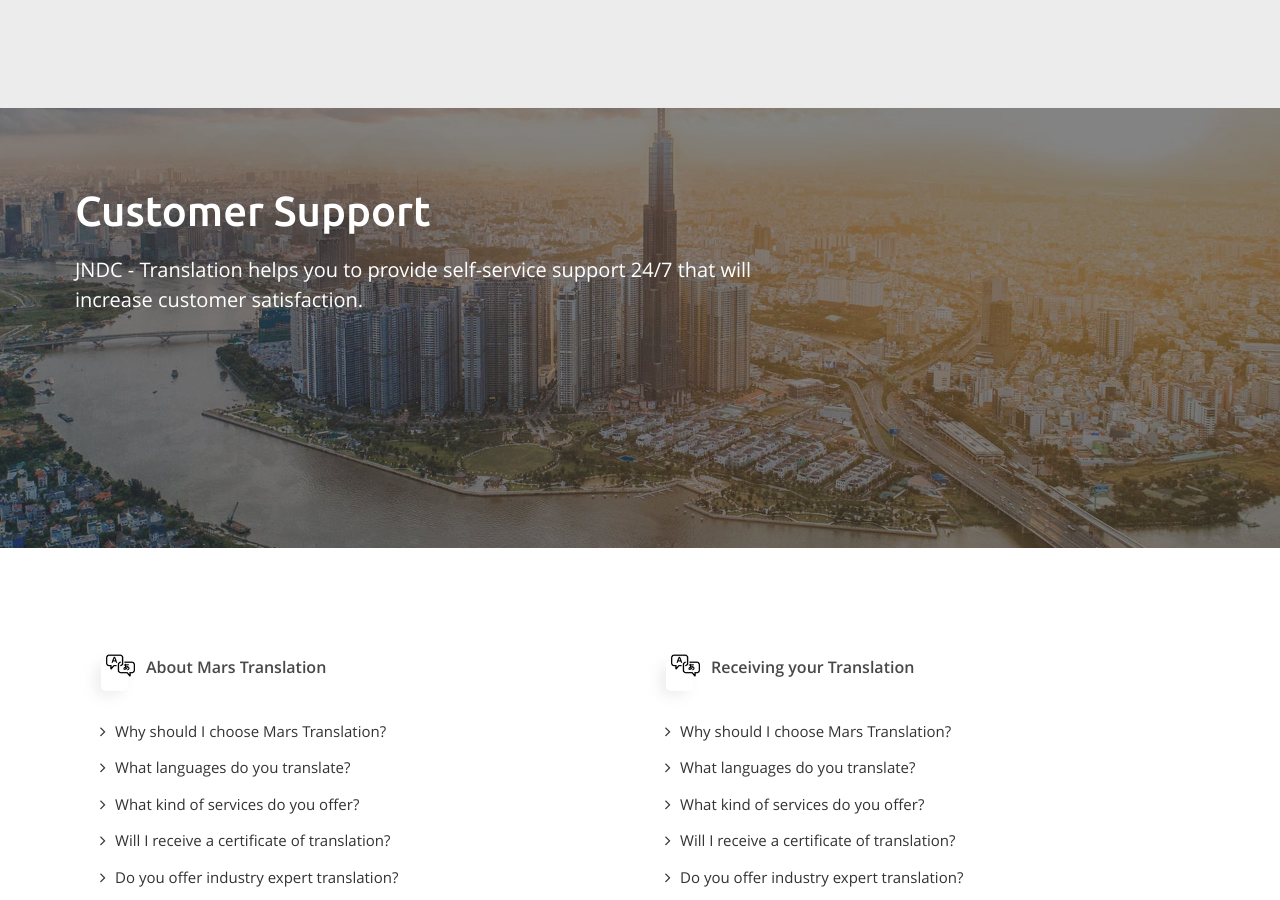
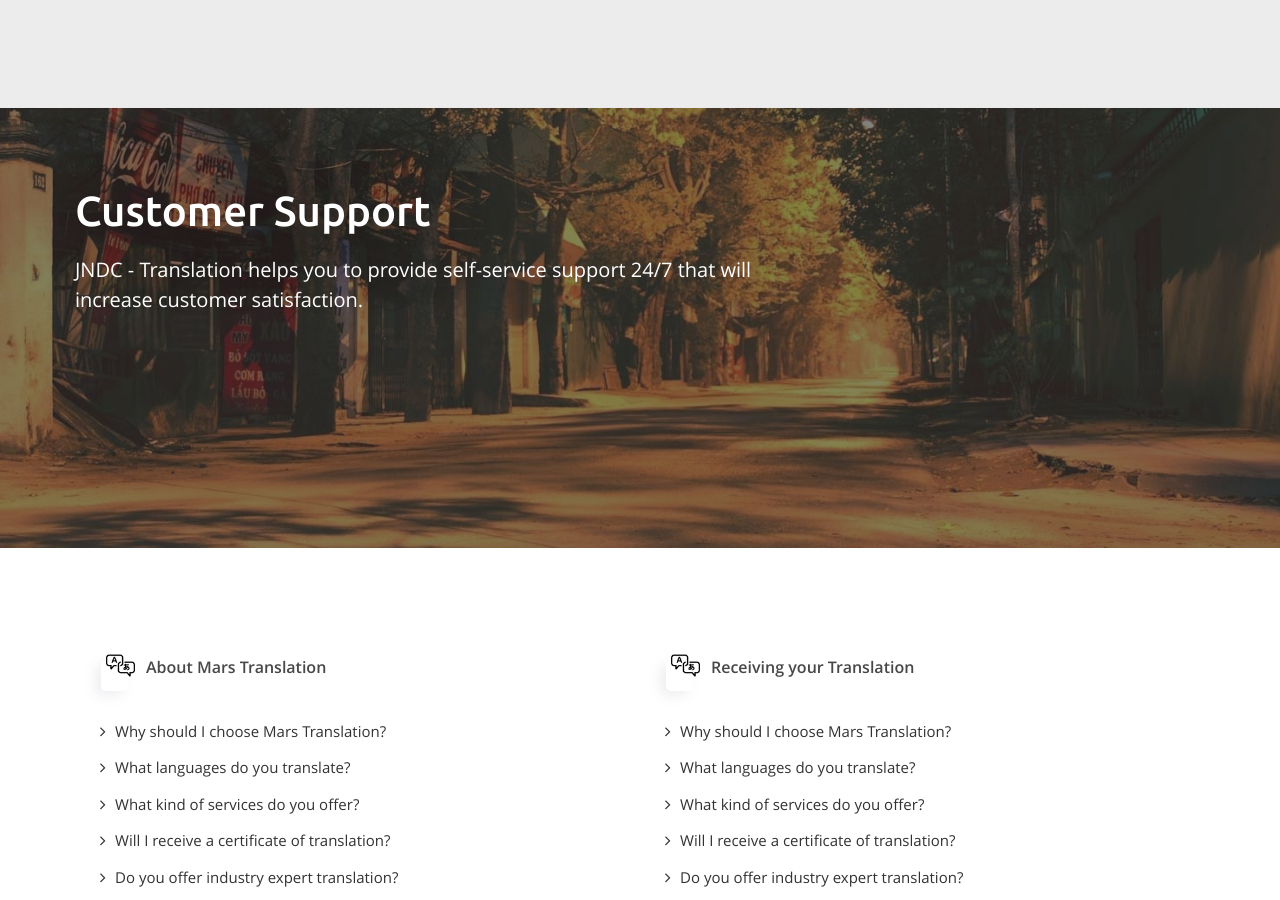
Before and after one commit to jndctranslation/landing_page, a Jekyll site: the page built from pages/support.md, in a window 1280 px wide and 900 px high. Built offline with Jekyll 4.4.1, drawn with Linux system fonts in a browser that asks for light colours; comment, search, counter and statistics services are not loaded; a style sheet for code colours, icons or effects is not loaded.

Commit message:
Update Website Pages “customer_support”

```diff
--- a/_data/pages/support.yml
+++ b/_data/pages/support.yml
@@ -1,5 +1,5 @@
 block_1:
-  background_image: /assets/images/upload/landmark-81-banner-1920x800px.jpg
+  background_image: /assets/images/upload/anh-dep-mot-goc-pho-ha-noi-thanh-binh_053442704.jpg
   color_overlay: 'rgba(50, 50, 50, 0.6)'
   text: >-
     JNDC - Translation helps you to provide self-service support 24/7 that will
```
